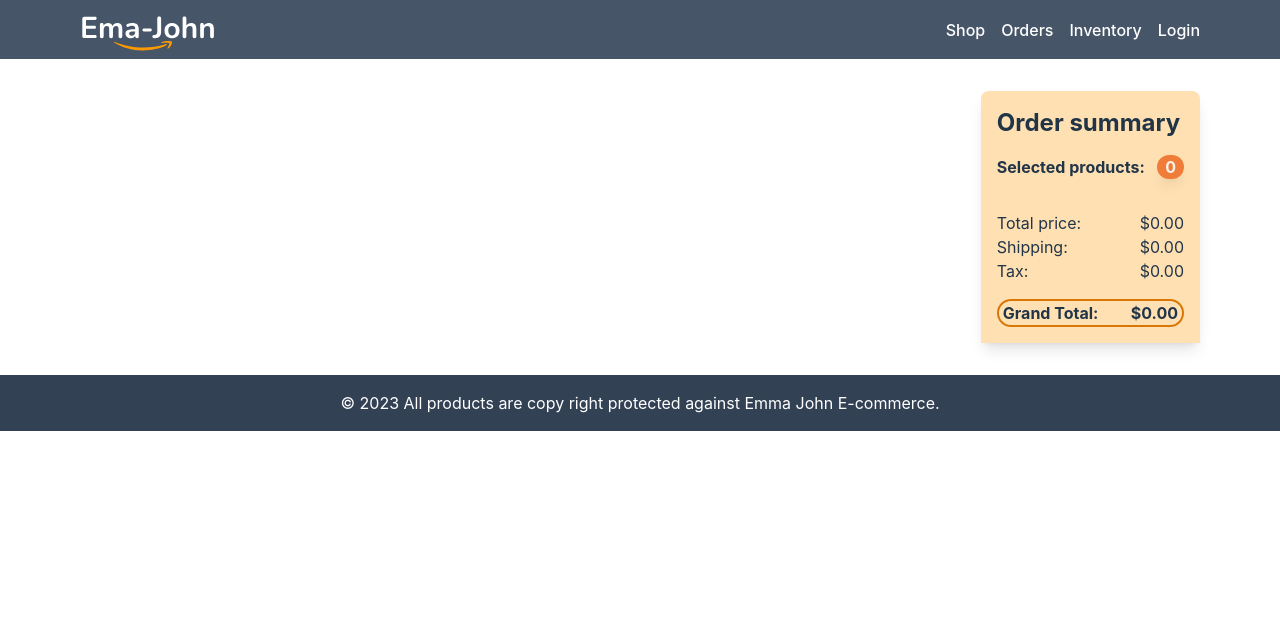
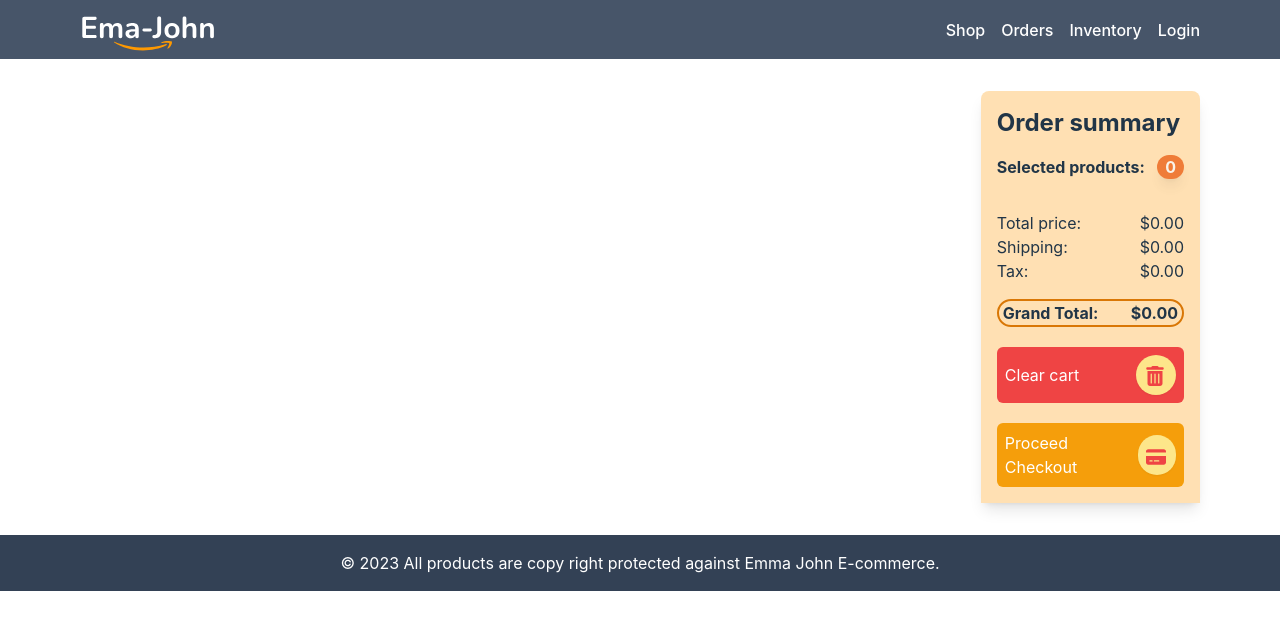
Before and after one commit to bishwajit1965/wd-7-react-projects, a React (Vite) app in the folder emma-john-shopping-cart/: page /order in a window 1280 px wide. Shown: the top 630 px of the page. Built offline with nearby package versions, Linux system fonts and the light colour scheme.

Commit message:
Committed after remove items from list view

```diff
--- a/emma-john-shopping-cart/src/components/cart/Cart.jsx
+++ b/emma-john-shopping-cart/src/components/cart/Cart.jsx
@@ -1,7 +1,10 @@
 import "./Cart.css";
+import { FontAwesomeIcon } from "@fortawesome/react-fontawesome";
+import { faTrashAlt } from "@fortawesome/free-solid-svg-icons";
+import { Link } from "react-router-dom";
 
 const Cart = (props) => {
-  const { cart } = props;
+  const { cart, handleClearCart, children } = props;
   console.log(cart);
   let totalPrice = 0;
   let totalShipping = 0;
@@ -42,6 +45,24 @@ const Cart = (props) => {
         Grand Total:{" "}
         <span className="float-right">${grandTotal.toFixed(2)}</span>
       </h6>
+      <div className="bg-red-500 rounded-md mt-5 flex justify-between items-center p-2">
+        <div className="text-white">
+          <p>Clear cart</p>
+        </div>
+        <button
+          onClick={handleClearCart}
+          className="w-10 h-10 bg-amber-200 hover:bg-yellow-300 shadow-sm rounded-full items-center relative"
+        >
+          <div className="absolute bottom-1 left-2 cursor-pointer">
+            <FontAwesomeIcon
+              className="w-5 h-5 text-red-500 hover:text-amber-700"
+              icon={faTrashAlt}
+            />
+          </div>
+        </button>
+      </div>
+
+      {children}
     </div>
   );
 };
--- /dev/null
+++ b/emma-john-shopping-cart/src/components/checkout/Checkout.jsx
@@ -0,0 +1,7 @@
+import React from "react";
+
+const Checkout = () => {
+  return <div>Checkout</div>;
+};
+
+export default Checkout;
--- a/emma-john-shopping-cart/src/components/orders/Orders.jsx
+++ b/emma-john-shopping-cart/src/components/orders/Orders.jsx
@@ -1,9 +1,11 @@
 import React, { useState } from "react";
 import Cart from "../cart/Cart";
 import "./Orders.css";
-import { useLoaderData } from "react-router-dom";
+import { Link, useLoaderData } from "react-router-dom";
 import ReviewItem from "../reviewItem/ReviewItem";
-import { removeFromDb } from "../utilities/fakedb";
+import { deleteShoppingCart, removeFromDb } from "../utilities/fakedb";
+import { FontAwesomeIcon } from "@fortawesome/react-fontawesome";
+import { faCreditCard } from "@fortawesome/free-solid-svg-icons";
 
 const Orders = () => {
   const savedCart = useLoaderData();
@@ -13,6 +15,11 @@ const Orders = () => {
     const remainingReviewItems = cart.filter((product) => product.id !== id);
     setCart(remainingReviewItems);
     removeFromDb(id);
+  };
+
+  const handleClearCart = () => {
+    setCart([]);
+    deleteShoppingCart();
   };
 
   return (
@@ -27,7 +34,24 @@ const Orders = () => {
         ))}
       </div>
       <div className="cart-container p-4 rounded-t-lg shadow-lg">
-        <Cart cart={cart} />
+        <Cart cart={cart} handleClearCart={handleClearCart}>
+          <div className="bg-amber-500 rounded-md mt-5 flex justify-between items-center p-2">
+            <div className="text-white block">
+              <p>Proceed Checkout</p>
+            </div>
+            <Link
+              to="/checkout"
+              className="w-10 h-10 bg-amber-200 hover:bg-yellow-300 shadow-sm rounded-full items-center relative"
+            >
+              <div className="absolute bottom-1 left-2 mx-auto block cursor-pointer">
+                <FontAwesomeIcon
+                  className="w-5 h-5 text-red-500 hover:text-amber-700"
+                  icon={faCreditCard}
+                />
+              </div>
+            </Link>
+          </div>
+        </Cart>
       </div>
     </div>
   );
--- a/emma-john-shopping-cart/src/components/products/Products.jsx
+++ b/emma-john-shopping-cart/src/components/products/Products.jsx
@@ -1,9 +1,15 @@
 import React, { useEffect, useState } from "react";
 import Cart from "../cart/Cart";
-
 import Product from "../product/Product";
-import { addToDb, getShoppingCart } from "../utilities/fakedb";
+import {
+  addToDb,
+  deleteShoppingCart,
+  getShoppingCart,
+} from "../utilities/fakedb";
 import "./Products.css";
+import { Link } from "react-router-dom";
+import { FontAwesomeIcon } from "@fortawesome/react-fontawesome";
+import { faArrowAltCircleRight } from "@fortawesome/free-solid-svg-icons";
 
 const Products = () => {
   const [products, setProducts] = useState([]);
@@ -44,6 +50,11 @@ const Products = () => {
     addToDb(product.id);
   };
 
+  const handleClearCart = () => {
+    setCart([]);
+    deleteShoppingCart();
+  };
+
   return (
     <div className="products-container">
       <div className="grid gap-4 grid-cols-1 md:grid-cols-2 lg:grid-cols-3 xl:grid-cols-3">
@@ -56,7 +67,24 @@ const Products = () => {
         ))}
       </div>
       <div className="cart-container p-4 rounded-t-lg shadow-lg">
-        <Cart cart={cart} />
+        <Cart cart={cart} handleClearCart={handleClearCart}>
+          <div className="bg-amber-500 rounded-md mt-5 flex justify-between items-center p-2">
+            <div className="text-white block">
+              <p>Review orders</p>
+            </div>
+            <Link
+              to="/order"
+              className="w-10 h-10 bg-amber-200 hover:bg-yellow-300 shadow-sm rounded-full items-center relative"
+            >
+              <div className="absolute bottom-1 left-2 mx-auto block cursor-pointer">
+                <FontAwesomeIcon
+                  className="w-5 h-5 text-red-500 hover:text-amber-700"
+                  icon={faArrowAltCircleRight}
+                />
+              </div>
+            </Link>
+          </div>
+        </Cart>
       </div>
     </div>
   );
--- a/emma-john-shopping-cart/src/main.jsx
+++ b/emma-john-shopping-cart/src/main.jsx
@@ -10,6 +10,7 @@ import NotFound from "./components/notFound/NotFound";
 import Inventory from "./components/inventory/Inventory";
 import Login from "./components/login/Login";
 import cartProductsLoader from "./components/loaders/CartProductsLoader";
+import Checkout from "./components/checkout/Checkout";
 const router = createBrowserRouter([
   {
     path: "/",
@@ -29,6 +30,10 @@ const router = createBrowserRouter([
         element: <Inventory />,
       },
       {
+        path: "/checkout",
+        element: <Checkout />,
+      },
+      {
         path: "/login",
         element: <Login />,
       },
```
